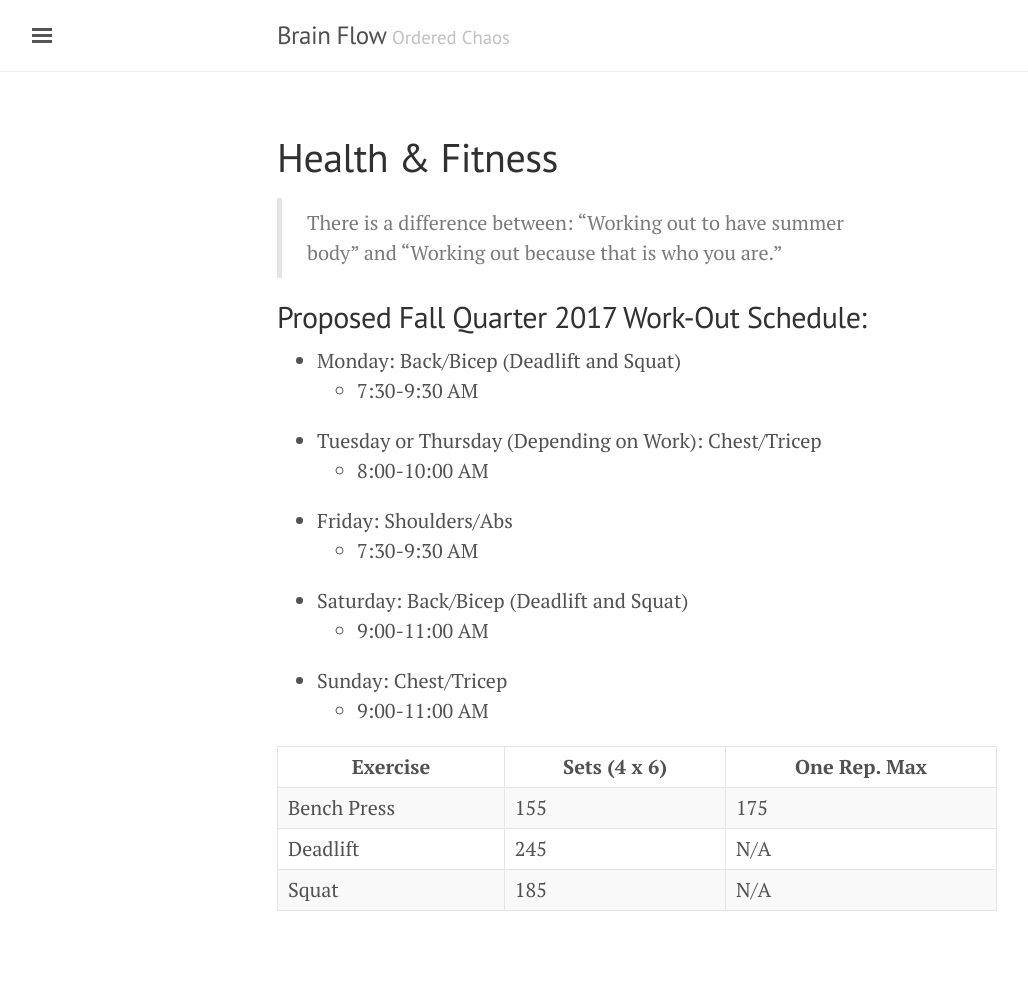
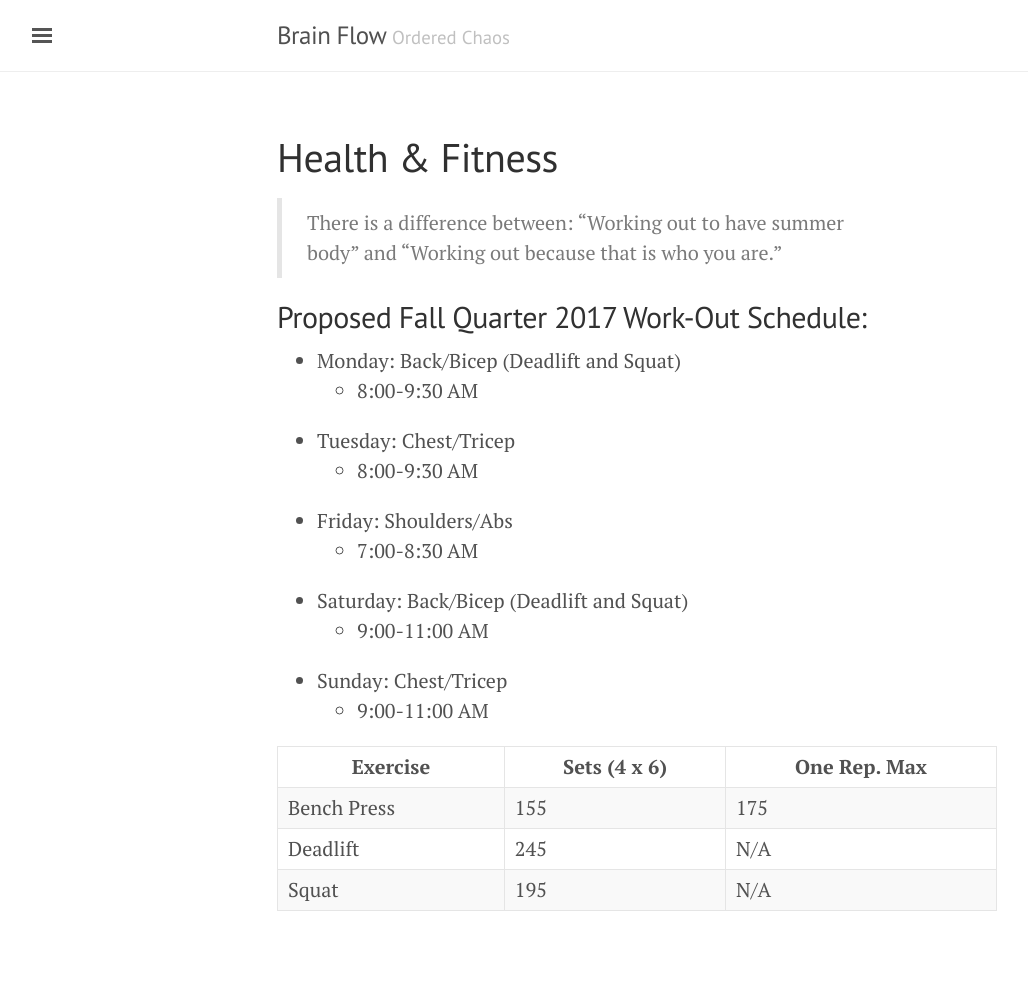
Before and after one commit to bjchia/bjchia.github.io, a Jekyll site: the page built from fitness.md, in a window 1280 px wide. Shown: the whole page, without its empty margins (3-1031 px from the left). Built offline with Jekyll 4.4.1, drawn with Linux system fonts in a browser that asks for light colours.

Commit message:
change blog content

```diff
--- a/fitness.md
+++ b/fitness.md
@@ -6,11 +6,11 @@ title: Health & Fitness
 
 ## Proposed Fall Quarter 2017 Work-Out Schedule:
 * Monday: Back/Bicep (Deadlift and Squat)
-  -  7:30-9:30 AM
-* Tuesday or Thursday (Depending on Work): Chest/Tricep
-  - 8:00-10:00 AM
+  -  8:00-9:30 AM
+* Tuesday: Chest/Tricep
+  - 8:00-9:30 AM
 * Friday: Shoulders/Abs
-  - 7:30-9:30 AM
+  - 7:00-8:30 AM
 * Saturday: Back/Bicep (Deadlift and Squat)
   - 9:00-11:00 AM
 * Sunday: Chest/Tricep
@@ -20,4 +20,4 @@ title: Health & Fitness
 |-------|--------|---------|
 | Bench Press | 155 | 175 |
 | Deadlift | 245 | N/A |
-| Squat | 185 | N/A |
+| Squat | 195 | N/A |
```
Also changed, not shown: goals.md (+7 -0 lines).
